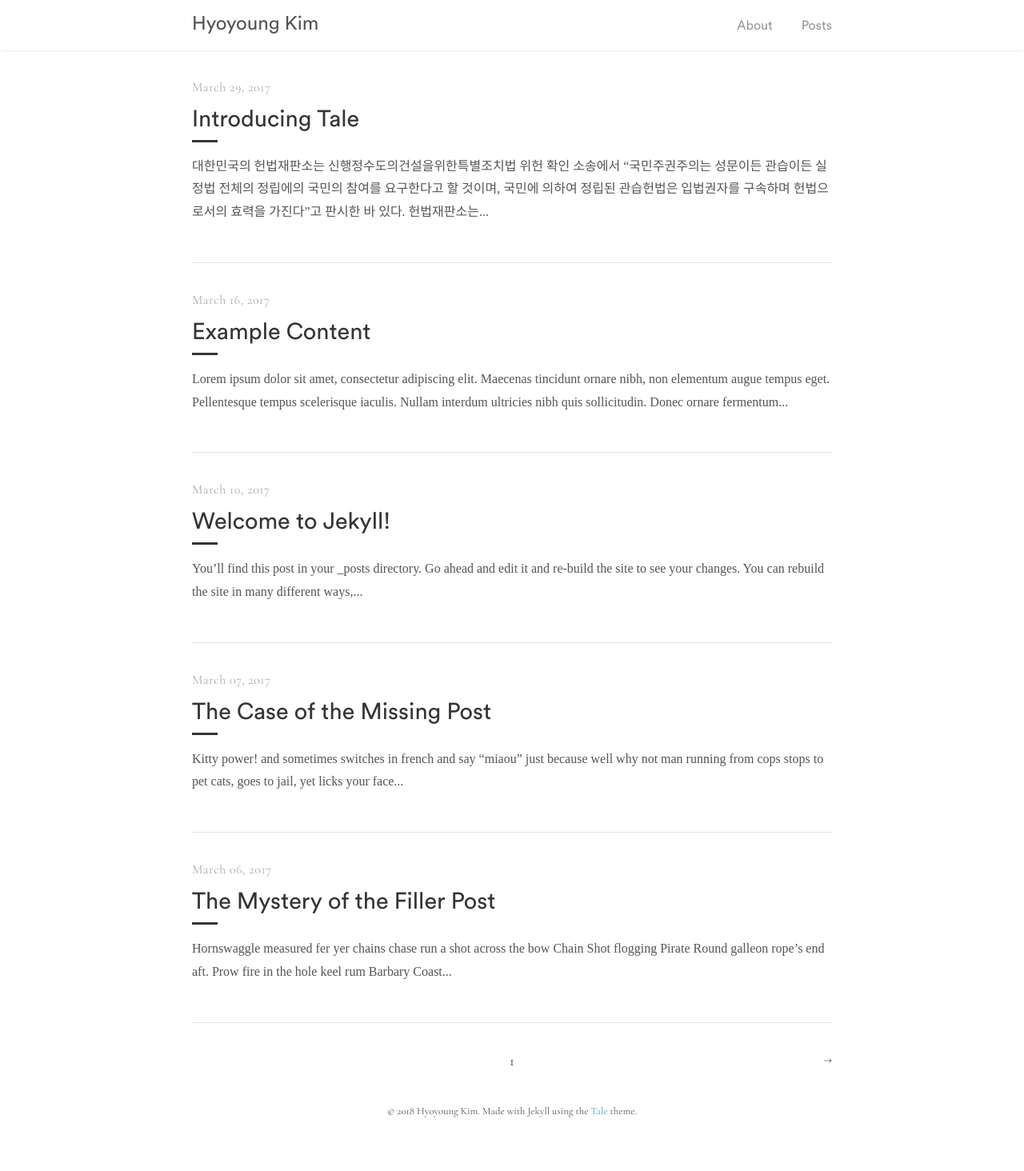
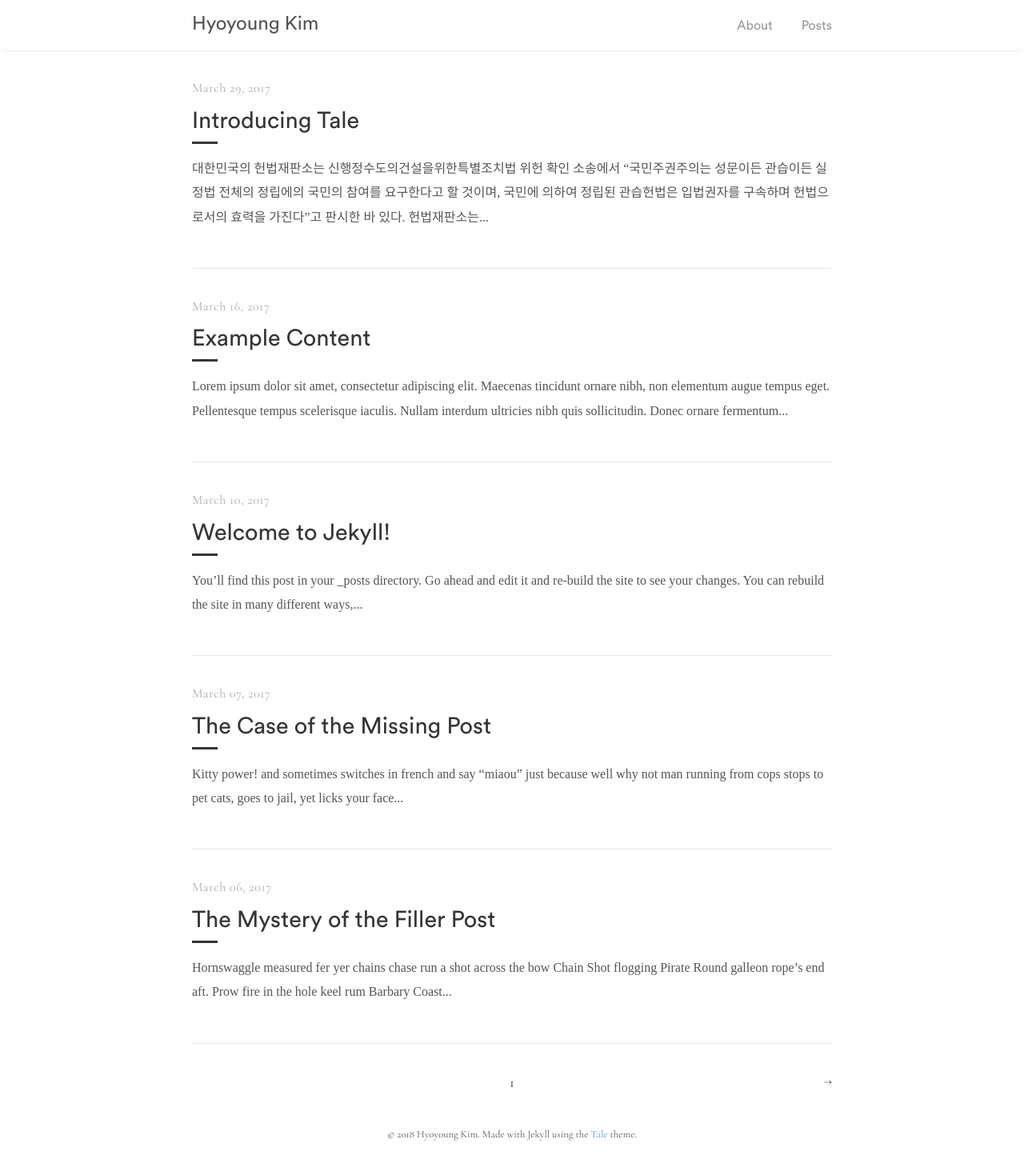
Before and after one commit to hyngkm/hyngkm.github.io, a Jekyll site: the page built from index.html, in a window 1280 px wide. Shown: the whole page at 80% size. Built offline with Jekyll 4.4.1, drawn with Linux system fonts in a browser that asks for light colours; the list of posts is cut into pages by our own code; before the commit the page ends 1435 px from its top, so only the background shows below that.

Commit message:
Update _base.scss

```diff
--- a/_sass/tale/_base.scss
+++ b/_sass/tale/_base.scss
@@ -1,6 +1,6 @@
 * {
   @include box-sizing;
-  line-height: 1.8;
+  line-height: 1.9;
 }
 
 html,
```
